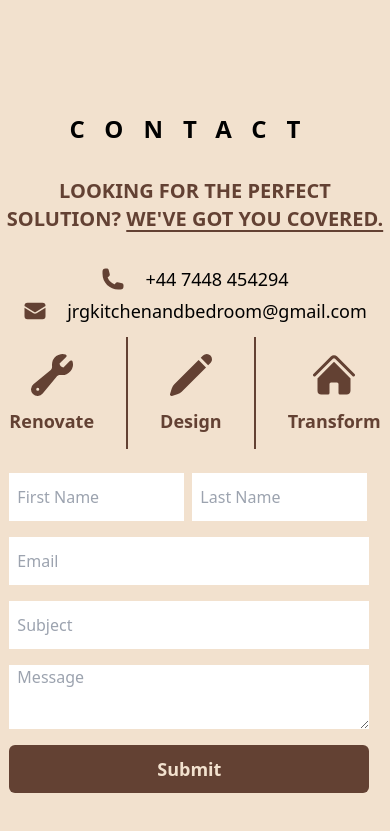
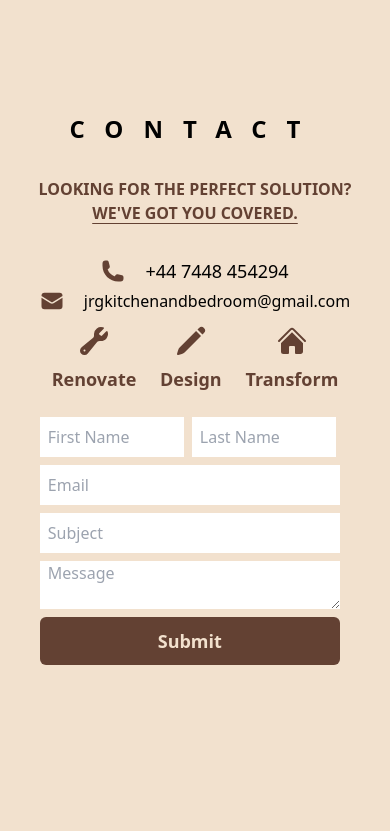
Before and after one commit to sourav-thind/jrg, a React (Vite) app: page / in a window 390 px wide. Shown: the part 2434-3265 px from the top of the page. Built offline with nearby package versions, Linux system fonts and the light colour scheme.

Commit message:
Contact form responsive ness

```diff
--- a/src/Components/Contact.tsx
+++ b/src/Components/Contact.tsx
@@ -71,42 +71,42 @@ const Contact = (props: Props) => {
 
         <div className='flex flex-col items-center  space-y-8 md:space-y-2 '>
           <h1 className='tracking-[20px] text-2xl md:text-3xl text-drwht uppercase font-semibold mt-6'>Contact</h1>
-          <h2 className=' text-Color1 justify-center items-center  font-semibold text-xl md:font-bold uppercase'> <span> Looking for the perfect solution?</span> <span className='decoration-Color1 underline underline-offset-4 text-drwht'> We&apos;ve got you covered.</span> </h2>
+          <h2 className=' text-Color1 justify-center items-center  font-semibold text-base md:text-xl md:font-bold uppercase px-4'> <span> Looking for the perfect solution?</span> <span className='decoration-Color1 underline underline-offset-4 text-drwht'> We&apos;ve got you covered.</span> </h2>
           <div className='flex flex-col md:flex-row md:pt-16 md:space-x-[8rem] lg:space-x-[12rem] ' >
             <div className='space-y-1 md:space-y-4 space-x-0 mb-4'>
               <div className='flex text-drwht text-lg space-x-5 items-center justify-center'>
-                <PhoneIcon className='h-6 w-6 text-Color1' />
+                <PhoneIcon className='h-6 w-6 text-base md:text-lg text-Color1' />
                 <p>+44 7448 454294</p>
               </div>
-              <div className='flex text-drwht text-lg  space-x-5 items-center justify-center '>
+              <div className='flex text-drwht text-base md:text-lg  space-x-5 items-center justify-center '>
                 <EnvelopeIcon className='h-6 w-6 text-Color1' />
                 <p>jrgkitchenandbedroom@gmail.com</p>
               </div>
               <div className="flex justify-around items-center py-2 md:py-8 text-Color1">
                 <div className="flex flex-col items-center">
-                  <WrenchIcon className="w-12 h-12 text-blue-600" />
+                  <WrenchIcon className=" h-8 w-8 md:w-12 md:h-10 md:h-12 text-blue-600" />
                   <p className="mt-2 text-lg font-semibold">Renovate</p>
                 </div>
-                <div className="w-[2px] h-28 bg-Color1 mx-8"></div>
+                <div className="w-[2px] hidden md:flex h-28 bg-Color1 mx-0 md:mx-8"></div>
 
                 <div className="flex flex-col items-center">
-                  <PencilIcon  className="w-12 h-12 text-blue-600" />
+                  <PencilIcon  className=" h-8 w-8 md:w-12 md:h-10 md:h-12  text-blue-600" />
                   <p className="mt-2 text-lg font-semibold">Design</p>
                 </div>
 
-                <div className="w-[2px] h-28 bg-Color1 mx-8"></div>
+                <div className="w-[2px] hidden md:flex h-28 bg-Color1 mx-0 md:mx-8"></div>
 
                 <div className="flex flex-col items-center">
-                  <HomeIcon  className="w-12 h-12 text-blue-600" />
+                  <HomeIcon  className=" h-8 w-8 md:w-12 md:h-10 md:h-12  text-blue-600" />
                   <p className="mt-2 text-lg font-semibold">Transform</p>
                 </div>
               </div>
             </div>
 
 
-            <form onSubmit={handleSubmit(onSubmit)} className='flex flex-col space-y-4 lg:space-y-4 w-[360px]' action="">
+            <form onSubmit={handleSubmit(onSubmit)} className='flex flex-col space-y-2 lg:space-y-4 w-[300px] md:w-[360px]' action="">
               <div className='space-x-2 flex '>
-                <input className='inputbox h-12 px-2 w-[175px]'
+                <input className='inputbox h-10 md:h-12 px-2 w-[48%] md:w-[175px]'
                   type="text" required
                   placeholder='First Name'
                   {...register("firstName")}
@@ -116,7 +116,7 @@ const Contact = (props: Props) => {
                   } />
                 <input
                   placeholder='Last Name'
-                  className='inputbox h-12 px-2 w-[175px]'
+                  className='inputbox h-10 md:h-12 px-2 w-[48%] md:w-[175px]'
                   type="text"
                   {...register("lastName")}
                   value={formData.lastName}
@@ -126,7 +126,7 @@ const Contact = (props: Props) => {
               </div>
               <input required
                 placeholder='Email'
-                className='inputbox px-2 h-12'
+                className='inputbox px-2 h-10 md:h-12'
                 type="email"
                 {...register("email")}
                 value={formData.email}
@@ -135,7 +135,7 @@ const Contact = (props: Props) => {
                 } />
               <input
                 placeholder='Subject'
-                className='inputbox h-12 px-2'
+                className='inputbox h-10 md:h-12 px-2'
                 type="text"
                 {...register("subject")}
                 value={formData.subject}
@@ -144,7 +144,7 @@ const Contact = (props: Props) => {
                 } />
               <textarea required
                 placeholder='Message'
-                className='inputbox h-16 px-2'
+                className='inputbox h-12 md:h-16 px-2'
                 id="" {...register("message")}
                 value={formData.message}
                 onChange={(e) =>
```
